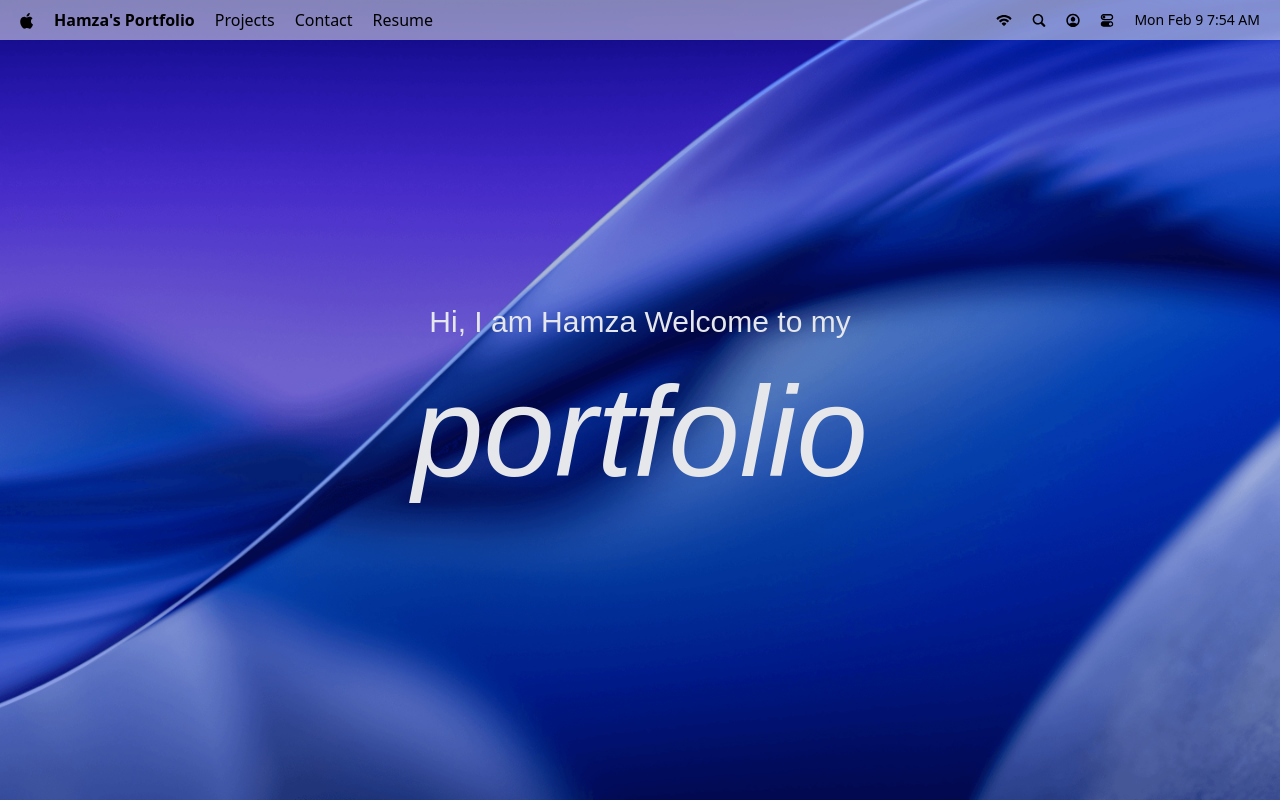
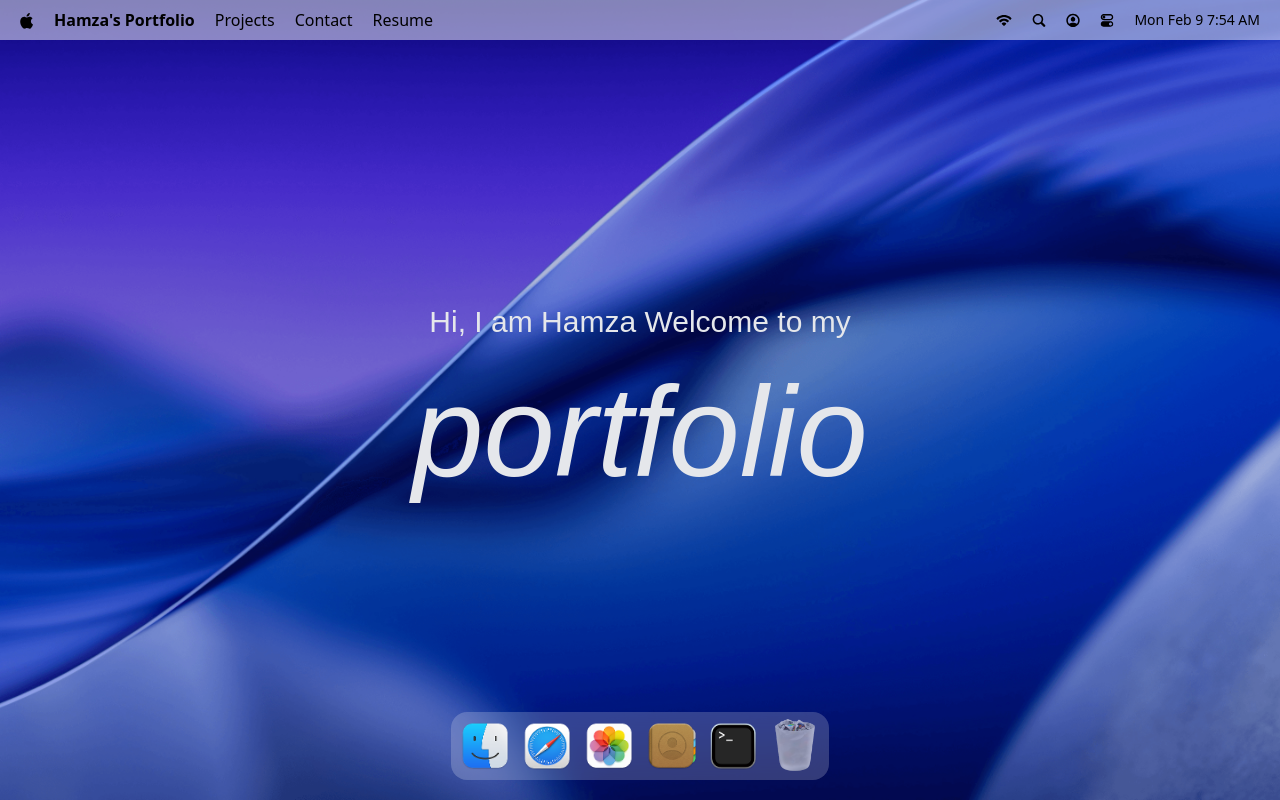
Before and after one commit to hamza-jabbar/thehamza-tech-portfolio, a React (Vite) app: page / in a window 1280 px wide. Built offline with nearby package versions, Linux system fonts and the light colour scheme; a web font is replaced by a local one.

Commit message:
implemented dock

```diff
--- a/package.json
+++ b/package.json
@@ -17,6 +17,7 @@
     "lucide-react": "^0.563.0",
     "react": "^19.2.0",
     "react-dom": "^19.2.0",
+    "react-tooltip": "^5.30.0",
     "tailwindcss": "^4.1.18"
   },
   "devDependencies": {
--- a/src/App.jsx
+++ b/src/App.jsx
@@ -1,10 +1,11 @@
-import { Navbar, Welcome } from '#components';
+import { Navbar, Welcome, Dock } from '#components';
 
 const App = () => {
   return (
     <main>
       <Navbar />
       <Welcome />
+      <Dock />
     </main>
   )
 }
--- /dev/null
+++ b/src/components/Dock.jsx
@@ -0,0 +1,102 @@
+import { useRef } from "react"
+import { Tooltip } from "react-tooltip";
+import gsap from "gsap";
+
+import { dockApps } from "#constants";
+import { useGSAP } from "@gsap/react";
+
+const Dock = () => {
+	const dockRef = useRef(null);
+
+	// Animate using GSAP
+	useGSAP(() => {
+		const dock = dockRef.current;
+		if (!dock) return;
+
+		const icons = dock.querySelectorAll(".dock-icon");
+
+		// Animate icons
+		const animateIcons = (mouseX) => {
+			const { left } = dock.getBoundingClientRect();
+
+			icons.forEach((icon) => {
+				const { left: iconLeft, width } = icon.getBoundingClientRect();
+				const center = iconLeft - left + width / 2;
+				const distance = Math.abs(mouseX - center);
+
+				const intensity = Math.exp(-(distance ** 2.5) / 20000);
+
+				// Animate icons on hover
+				gsap.to(icon, {
+					scale: 1 + 0.25 * intensity,
+					y: -15 * intensity,
+					duration: 0.2,
+					ease: "power1.out"
+				});
+			});
+		};
+
+		const handleMouseMove = (e) => {
+			// Get starting position of the dock
+			const { left } = dock.getBoundingClientRect();
+
+			animateIcons(e.clientX - left);
+		};
+
+		const resetIcons = () =>
+			icons.forEach((icon) =>
+				gsap.to(icon, {
+					scale: 1,
+					y: 0,
+					duration: 0.3,
+					ease: "power1.out"
+				}),
+			)
+		dock.addEventListener('mousemove', handleMouseMove);
+		dock.addEventListener('mouseleave', resetIcons);
+
+		// Cleanup function
+		return () => {
+			dock.removeEventListener('mousemove', handleMouseMove);
+			dock.removeEventListener('mouseleave', resetIcons);
+		}
+	}, []);
+
+
+	// Function to open the app
+	const toggleApp = (app) => {
+		// Implement open window logic
+
+	}
+
+	return (
+		<section id="dock" >
+			<div ref={dockRef} className="dock-container">
+				{dockApps.map(({ id, name, icon, canOpen }) => (
+					<div key={id} className="relative flex justify-center">
+						<button
+							type="button"
+							className="dock-icon"
+							aria-label={name}
+							data-tooltip-id="dock-tooltip"
+							data-tooltip-content={name}
+							data-tooltip-delay-show={150}
+							disabled={!canOpen}
+							onClick={() => toggleApp({ id, canOpen })}										// open the app
+						>
+							<img
+								src={`/images/${icon}`}
+								alt={name}
+								loading="lazy"
+								className={canOpen ? "" : "opacity-60"}
+							/>
+						</button>
+					</div>
+				))}
+				<Tooltip id="dock-tooltip" place="top" className="tooltip" />
+			</div>
+		</section>
+	)
+}
+
+export default Dock
--- a/src/components/Welcome.jsx
+++ b/src/components/Welcome.jsx
@@ -38,9 +38,11 @@ const setupTextHover = (container, type) => {
     }
 
     const handleMouseMove = (e) => {
+        // Get starting position of the characters
         const { left } = container.getBoundingClientRect();
         const mouseX = e.clientX - left;
 
+        // When mouse moves over the letters, the font weight increases
         letters.forEach((letter) => {
             const { left: l, width: w } = letter.getBoundingClientRect();      //  Get position of the letter
             const distance = Math.abs(mouseX - (l - left + w / 2));            //  The hover effect occurs when the mouse is on the letter
--- a/src/components/index.js
+++ b/src/components/index.js
@@ -1,4 +1,5 @@
-import Navbar from '#components/navbar'
+import Navbar from '#components/Navbar'
 import Welcome from '#components/Welcome';
+import Dock from '#components/Dock';
 
-export { Navbar, Welcome };
+export { Navbar, Welcome, Dock };
--- a/src/constants/index.js
+++ b/src/constants/index.js
@@ -37,38 +37,44 @@ const navIcons = [
 
 const dockApps = [
 	{
+		// "Finder"
 		id: "finder",
-		name: "Portfolio", // was "Finder"
+		name: "Portfolio",
 		icon: "finder.png",
 		canOpen: true,
 	},
 	{
+		// "Safari"
 		id: "safari",
-		name: "Articles", // was "Safari"
+		name: "Blog",
 		icon: "safari.png",
 		canOpen: true,
 	},
 	{
+		// "Photos"
 		id: "photos",
-		name: "Gallery", // was "Photos"
+		name: "Gallery",
 		icon: "photos.png",
 		canOpen: true,
 	},
 	{
+		// "Get in touch"
 		id: "contact",
-		name: "Contact", // or "Get in touch"
+		name: "Contact",
 		icon: "contact.png",
 		canOpen: true,
 	},
 	{
+		// "Terminal"
 		id: "terminal",
-		name: "Skills", // was "Terminal"
+		name: "Skills",
 		icon: "terminal.png",
 		canOpen: true,
 	},
 	{
+		// "Trash"
 		id: "trash",
-		name: "Archive", // was "Trash"
+		name: "Archive",
 		icon: "trash.png",
 		canOpen: false,
 	},
```
Also changed, not shown: notes.txt, 1 other file (tests, documents, lock files or other folders).
